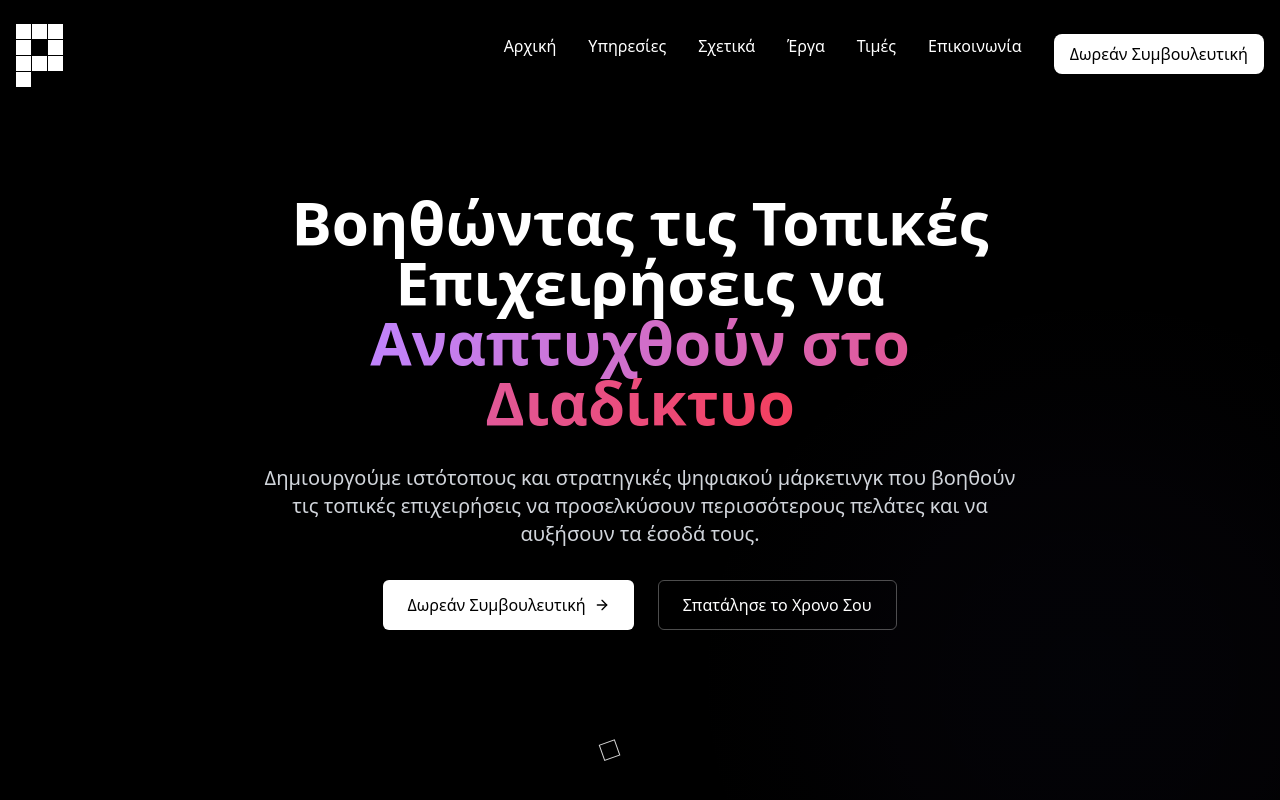
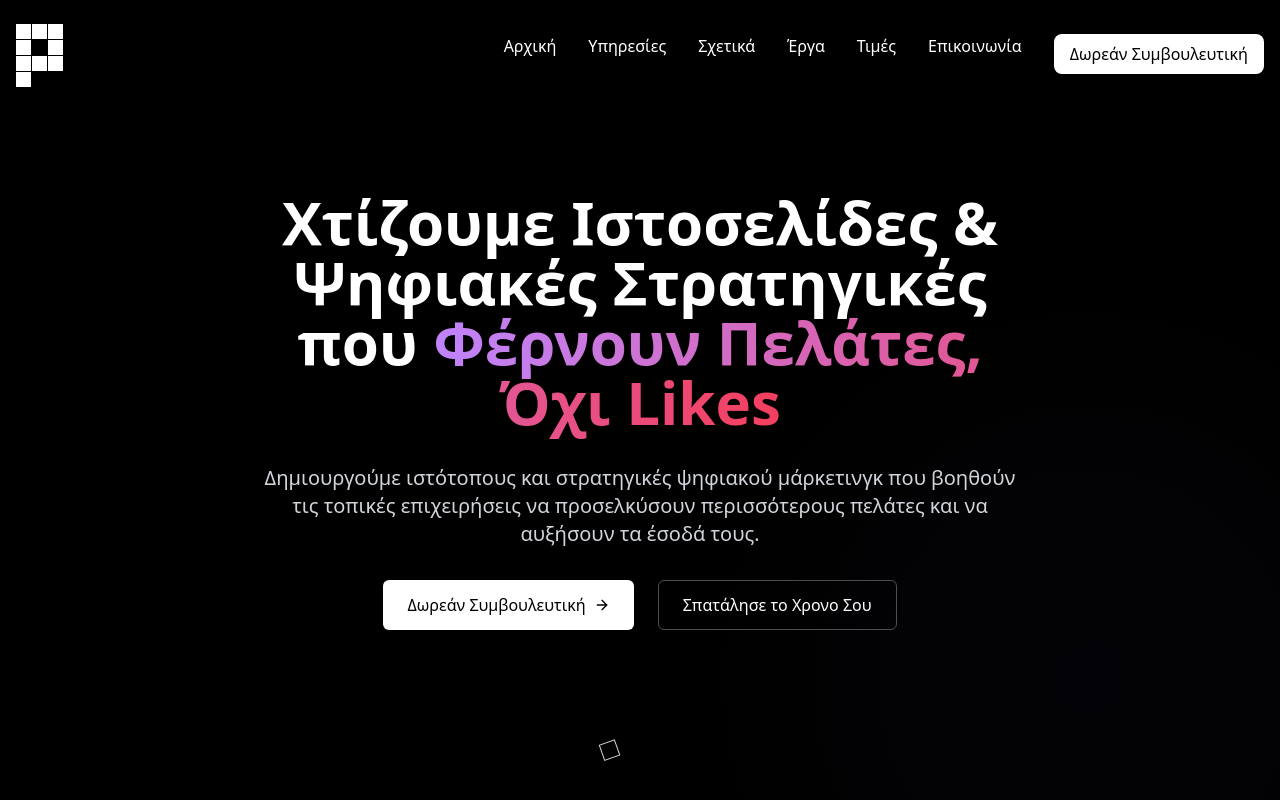
Before and after one commit to Pixelprosolutions/pprogr, a React (Vite) app: page / in a window 1280 px wide. Shown: the top 800 px of the page. Built offline with nearby package versions, Linux system fonts and the light colour scheme.

Commit message:
Update Hero h1 text

```diff
--- a/src/components/Hero.tsx
+++ b/src/components/Hero.tsx
@@ -9,7 +9,7 @@ const Hero: React.FC = () => {
         <div className="container mx-auto px-6 py-32 md:py-48 flex items-center justify-center min-h-[calc(100vh-80px)]">
           <div className="text-center max-w-3xl space-y-8">
             <h1 className="text-4xl md:text-6xl font-bold text-white">
-              Βοηθώντας τις Τοπικές Επιχειρήσεις να <span className="text-transparent bg-clip-text" style={{ backgroundImage: 'linear-gradient(to right, #c084fc, #f43f5e)' }}>Αναπτυχθούν στο Διαδίκτυο</span>
+              Χτίζουμε Ιστοσελίδες & Ψηφιακές Στρατηγικές που <span className="text-transparent bg-clip-text" style={{ backgroundImage: 'linear-gradient(to right, #c084fc, #f43f5e)' }}>Φέρνουν Πελάτες, Όχι Likes</span>
             </h1>
             <p className="text-gray-300 text-lg md:text-xl">
               Δημιουργούμε ιστότοπους και στρατηγικές ψηφιακού μάρκετινγκ που βοηθούν τις τοπικές επιχειρήσεις να προσελκύσουν περισσότερους πελάτες και να αυξήσουν τα έσοδά τους.
```
